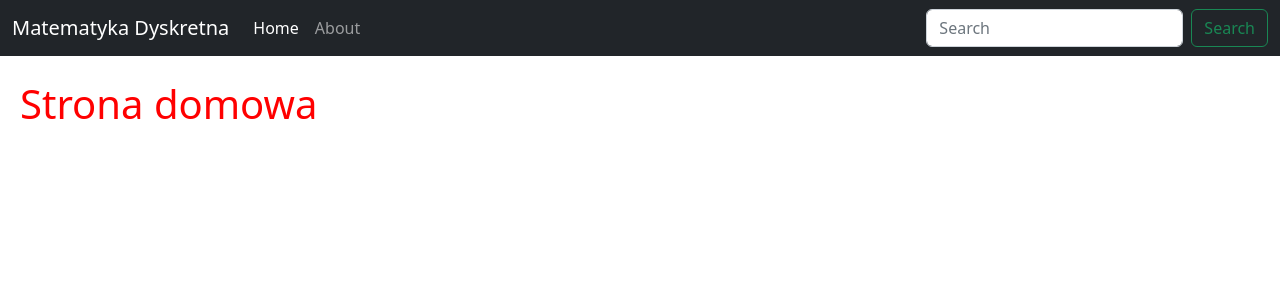
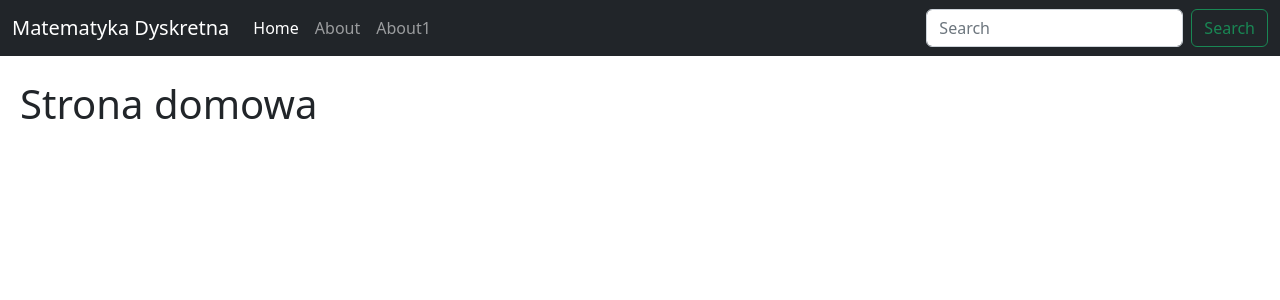
Before and after one commit to iamkileR/LearningApp-in-Django, a Django app: page / in a window 1280 px wide. Shown: the top 300 px of the page. Run offline with Django 4.2, Linux system fonts and the light colour scheme.

Commit message:
add new viev

```diff
--- /dev/null
+++ b/templates/about1.html
@@ -0,0 +1,5 @@
+{% extends 'base.html' %}
+
+{% block content %}
+<h1>Treść przykładowa</h1>
+{% endblock %}
--- a/templates/base.html
+++ b/templates/base.html
@@ -6,7 +6,7 @@
     <meta charset="utf-8">
     <meta name="viewport" content="width=device-width, initial-scale=1">
     <link href="https://cdn.jsdelivr.net/npm/bootstrap@5.2.2/dist/css/bootstrap.min.css" rel="stylesheet" integrity="sha384-Zenh87qX5JnK2Jl0vWa8Ck2rdkQ2Bzep5IDxbcnCeuOxjzrPF/et3URy9Bv1WTRi" crossorigin="anonymous">
-      <link rel="stylesheet" type="text/css" href="{% static 'website/style.css' %}">
+       <!----><link rel="stylesheet" type="text/css" href="{% static 'website/style.css' %}">
   </head>
   <body>
     {% include 'navbar.html' %}
--- a/templates/navbar.html
+++ b/templates/navbar.html
@@ -12,6 +12,9 @@
         <li class="nav-item">
           <a class="nav-link" href="{% url 'about' %}">About</a>
         </li>
+        <li class="nav-item">
+          <a class="nav-link" href="{% url 'about1' %}">About1</a>
+        </li>
       </ul>
       <form class="d-flex" role="search">
         <input class="form-control me-2" type="search" placeholder="Search" aria-label="Search">
--- a/website/static/website/style.css
+++ b/website/static/website/style.css
@@ -1,5 +1,4 @@
 
 h1{
-    color: red;
     margin-left: 20px;
 }
--- a/website/urls.py
+++ b/website/urls.py
@@ -4,4 +4,5 @@ from . import views
 urlpatterns = [
     path('', views.index, name='index'),
     path('about', views.about, name='about'),
+    path('about1', views.about1, name='about1')
 ]
--- a/website/views.py
+++ b/website/views.py
@@ -7,3 +7,6 @@ def index(request):
 
 def about(request):
     return render(request, 'about.html',{})
+
+def about1(request):
+    return render(request, 'about1.html', {})
```
